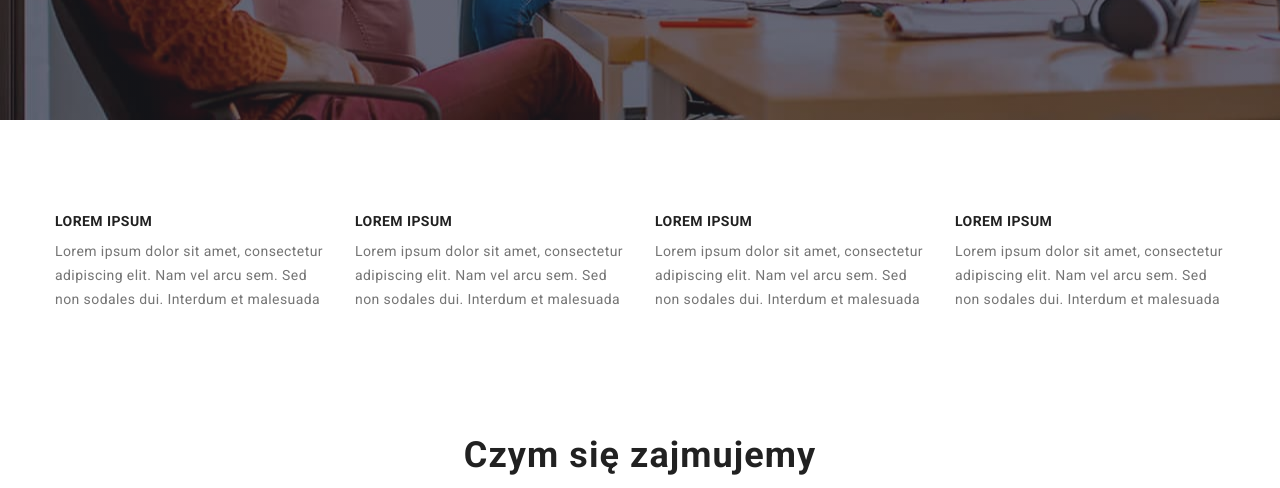
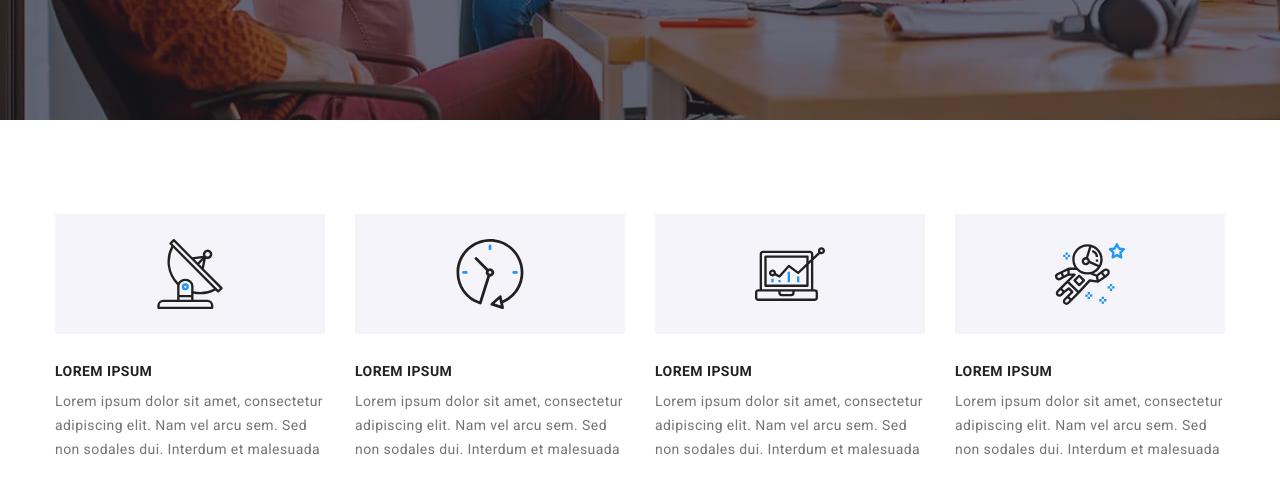
Before and after one commit to michalwojcik4/goit-markup-hw-04, a plain HTML site: page index.html in a window 1280 px wide. Shown: the part 560-1048 px from the top of the page. Drawn offline with nearby package versions, Linux system fonts and the light colour scheme.

Commit message:
added boxes to strengths section

```diff
--- a/css/styles.css
+++ b/css/styles.css
@@ -144,23 +144,29 @@ h1{
     box-shadow: 0px 4px 4px rgba(0, 0, 0, 0.15);
 }
 /* our-strengths div */
-.our-strengths-list{
+.strengths-list{
     display: flex;
     justify-content: space-between;
     gap: 30px;
     list-style: none;
-    padding: 0 0 94px;
+    padding: 0;
     margin: 0;
 }
-.our-strengths-list h2{
+.strengths-list .box{
+    display: flex;
+    justify-content: center;
+    padding: 25px 0;
+    background-color: var(--background-color-box);
+}
+.strengths-list h2{
     font-weight: 700;
     font-size: 14px;
     line-height: 1.14;
     letter-spacing: 0.03em;
     text-transform: uppercase;
-    margin: 0 0 10px 0;
+    margin: 30px 0 10px 0;
 }
-.our-strengths-list p{
+.strengths-list p{
     font-size: 14px;
     line-height: 1.714;
     letter-spacing: 0.03em;
--- a/index.html
+++ b/index.html
@@ -64,10 +64,14 @@
       </div>
     </main>
     <!-- nasze atuty -->
-    <div class="container">
-      <div class="section">
-        <ul class="our-strengths-list">
+    <div class="container section">
+      <ul class="strengths-list">
         <li>
+          <div class="box">
+            <svg width="70px" height="70px">
+              <use href="/images/icons.svg#icon-antenna"></use>
+            </svg>
+          </div>
           <h2>LOREM IPSUM</h2>
           <p>
             Lorem ipsum dolor sit amet, consectetur adipiscing elit. Nam vel
@@ -75,6 +79,11 @@
           </p>
         </li>
         <li>
+          <div class="box">
+            <svg width="70px" height="70px">
+              <use href="/images/icons.svg#icon-clock"></use>
+            </svg>
+          </div>
           <h2>LOREM IPSUM</h2>
           <p>
             Lorem ipsum dolor sit amet, consectetur adipiscing elit. Nam vel
@@ -82,6 +91,11 @@
           </p>
         </li>
         <li>
+          <div class="box">
+            <svg width="70px" height="70px">
+              <use href="/images/icons.svg#icon-diagram"></use>
+            </svg>
+          </div>
           <h2>LOREM IPSUM</h2>
           <p>
             Lorem ipsum dolor sit amet, consectetur adipiscing elit. Nam vel
@@ -89,6 +103,11 @@
           </p>
         </li>
         <li>
+          <div class="box">
+            <svg width="70px" height="70px">
+              <use href="/images/icons.svg#icon-astronaut"></use>
+            </svg>
+          </div>
           <h2>LOREM IPSUM</h2>
           <p>
             Lorem ipsum dolor sit amet, consectetur adipiscing elit. Nam vel
@@ -96,7 +115,6 @@
           </p>
         </li>
       </ul>
-
       <!-- czym się zajmujemy -->
       <section class="our-job">
         <h2>Czym się zajmujemy</h2>
@@ -127,7 +145,6 @@
           </li>
         </ul>
       </section>
-      </div>
     </div>
     <!--nasz zespół-->
     <section class="team-background-color">
```
Lines whose indentation alone changed are shown as unchanged.
